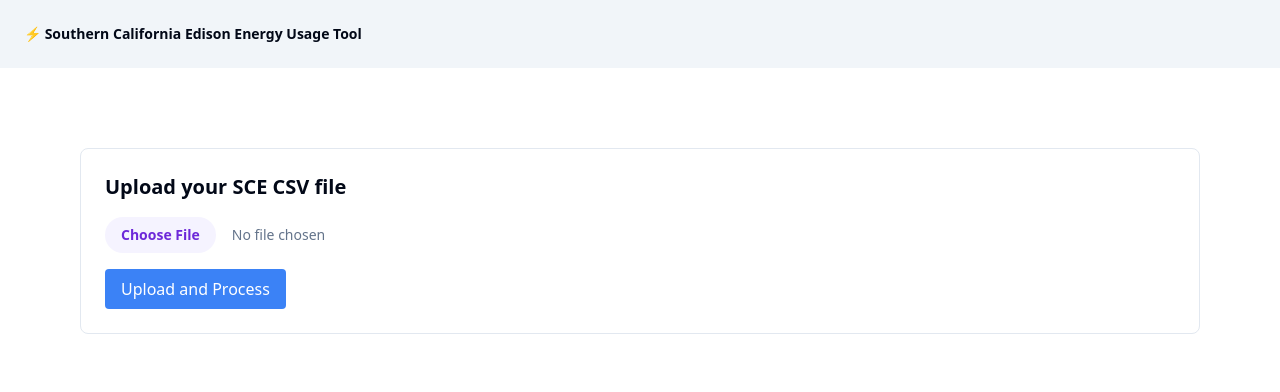
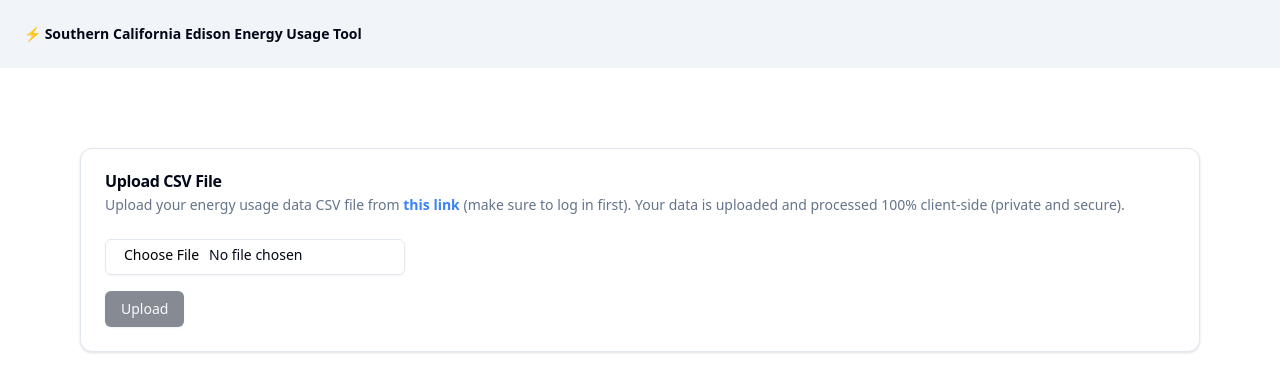
Before and after one commit to ndanny/sce-energy-parser, a Next.js app: page / in a window 1280 px wide. Shown: the top 392 px of the page. Built offline with nearby package versions, Linux system fonts and the light colour scheme.

Commit message:
Use shadcn components

```diff
--- a/src/app/page.tsx
+++ b/src/app/page.tsx
@@ -1,11 +1,9 @@
-import Faq from "../components/feature/faq";
-import FileUpload from "../components/feature/file_upload";
+import CSVUploadCard from "../components/feature/csv-upload-card";
 
 export default function Home() {
   return (
     <div className="min-h-screen p-8 pb-20 sm:p-20">
-      {/* <Faq /> */}
-      <FileUpload />
+      <CSVUploadCard />
     </div>
   );
 }
--- /dev/null
+++ b/src/components/feature/csv-upload-card.tsx
@@ -0,0 +1,77 @@
+"use client";
+
+import React, { useState, ChangeEvent } from "react";
+import Papa from "papaparse";
+import CSVTable from "./csv_table";
+import { Card, CardContent, CardDescription, CardHeader, CardTitle } from "../ui/card";
+import Link from "next/link";
+import { Button } from "../ui/button";
+import { Input } from "../ui/input";
+
+type CSVRow = string[];
+
+const CSVUploadCard: React.FC = () => {
+  const [file, setFile] = useState<File | null>(null);
+  const [csvData, setCsvData] = useState<CSVRow[] | null>(null);
+  const [isLoading, setIsLoading] = useState<boolean>(false);
+
+  const handleFileChange = (event: ChangeEvent<HTMLInputElement>) => {
+    const selectedFile = event.target.files?.[0] || null;
+    setFile(selectedFile);
+  };
+
+  const handleUpload = () => {
+    if (file) {
+      setIsLoading(true);
+      Papa.parse(file, {
+        complete: (result) => {
+          setCsvData(result.data as CSVRow[]);
+          setIsLoading(false);
+        },
+        error: (error) => {
+          console.error("Error parsing CSV:", error);
+          setIsLoading(false);
+        },
+      });
+    } else {
+      console.log("No file selected");
+    }
+  };
+
+  return (
+    <Card>
+      <CardHeader>
+        <CardTitle>Upload CSV File</CardTitle>
+        <CardDescription>
+          Upload your energy usage data CSV file from{" "}
+          <Link
+            href="https://www.sce.com/sma/ESCAA/EscGreenButtonData"
+            className="text-blue-500 font-bold"
+          >
+            this link
+          </Link>{" "} (make sure to log in first). Your data is uploaded and processed 100% client-side (private and secure).
+        </CardDescription>
+      </CardHeader>
+      <CardContent>
+        <Input
+          className="w-[300px] cursor-pointer mb-4"
+          type="file"
+          accept=".csv"
+          onChange={handleFileChange} />
+        <Button
+          onClick={handleUpload}
+          disabled={!file || isLoading}>
+          {isLoading ? "Processing..." : "Upload"}
+        </Button>
+        {csvData && (
+          <p className="mt-4 text-green-600">
+            CSV data loaded successfully! {csvData.length} rows parsed.
+          </p>
+        )}
+        {csvData && <CSVTable data={csvData} />}
+      </CardContent>
+    </Card>
+  );
+};
+
+export default CSVUploadCard;
--- a/src/components/feature/file_upload.tsx
+++ /dev/null
@@ -1,69 +0,0 @@
-"use client";
-
-import React, { useState, ChangeEvent } from "react";
-import Papa from "papaparse";
-import CSVTable from "./csv_table";
-
-type CSVRow = string[];
-
-const FileUpload: React.FC = () => {
-  const [file, setFile] = useState<File | null>(null);
-  const [csvData, setCsvData] = useState<CSVRow[] | null>(null);
-  const [isLoading, setIsLoading] = useState<boolean>(false);
-
-  const handleFileChange = (event: ChangeEvent<HTMLInputElement>) => {
-    const selectedFile = event.target.files?.[0] || null;
-    setFile(selectedFile);
-  };
-
-  const handleUpload = () => {
-    if (file) {
-      setIsLoading(true);
-      Papa.parse(file, {
-        complete: (result) => {
-          setCsvData(result.data as CSVRow[]);
-          setIsLoading(false);
-        },
-        error: (error) => {
-          console.error("Error parsing CSV:", error);
-          setIsLoading(false);
-        },
-      });
-    } else {
-      console.log("No file selected");
-    }
-  };
-
-  return (
-    <div className="p-6 bg-white border border-slate-200 rounded-lg">
-      <h2 className="text-xl font-semibold mb-4">Upload your SCE CSV file</h2>
-      <input
-        type="file"
-        accept=".csv"
-        onChange={handleFileChange}
-        className="block w-full text-sm text-slate-500
-          file:mr-4 file:py-2 file:px-4
-          file:rounded-full file:border-0
-          file:text-sm file:font-semibold
-          file:bg-violet-50 file:text-violet-700
-          hover:file:bg-violet-100
-        "
-      />
-      <button
-        onClick={handleUpload}
-        className="mt-4 px-4 py-2 bg-blue-500 text-white rounded hover:bg-blue-600 transition-colors"
-        disabled={!file || isLoading}
-      >
-        {isLoading ? "Processing..." : "Upload and Process"}
-      </button>
-      {csvData && (
-        <p className="mt-4 text-green-600">
-          CSV data loaded successfully! {csvData.length} rows parsed.
-        </p>
-      )}
-      {csvData && <CSVTable data={csvData} />}
-    </div>
-  );
-};
-
-export default FileUpload;
--- /dev/null
+++ b/src/components/ui/card.tsx
@@ -0,0 +1,76 @@
+import * as React from "react"
+
+import { cn } from "@/lib/utils"
+
+const Card = React.forwardRef<
+  HTMLDivElement,
+  React.HTMLAttributes<HTMLDivElement>
+>(({ className, ...props }, ref) => (
+  <div
+    ref={ref}
+    className={cn(
+      "rounded-xl border bg-card text-card-foreground shadow",
+      className
+    )}
+    {...props}
+  />
+))
+Card.displayName = "Card"
+
+const CardHeader = React.forwardRef<
+  HTMLDivElement,
+  React.HTMLAttributes<HTMLDivElement>
+>(({ className, ...props }, ref) => (
+  <div
+    ref={ref}
+    className={cn("flex flex-col space-y-1.5 p-6", className)}
+    {...props}
+  />
+))
+CardHeader.displayName = "CardHeader"
+
+const CardTitle = React.forwardRef<
+  HTMLParagraphElement,
+  React.HTMLAttributes<HTMLHeadingElement>
+>(({ className, ...props }, ref) => (
+  <h3
+    ref={ref}
+    className={cn("font-semibold leading-none tracking-tight", className)}
+    {...props}
+  />
+))
+CardTitle.displayName = "CardTitle"
+
+const CardDescription = React.forwardRef<
+  HTMLParagraphElement,
+  React.HTMLAttributes<HTMLParagraphElement>
+>(({ className, ...props }, ref) => (
+  <p
+    ref={ref}
+    className={cn("text-sm text-muted-foreground", className)}
+    {...props}
+  />
+))
+CardDescription.displayName = "CardDescription"
+
+const CardContent = React.forwardRef<
+  HTMLDivElement,
+  React.HTMLAttributes<HTMLDivElement>
+>(({ className, ...props }, ref) => (
+  <div ref={ref} className={cn("p-6 pt-0", className)} {...props} />
+))
+CardContent.displayName = "CardContent"
+
+const CardFooter = React.forwardRef<
+  HTMLDivElement,
+  React.HTMLAttributes<HTMLDivElement>
+>(({ className, ...props }, ref) => (
+  <div
+    ref={ref}
+    className={cn("flex items-center p-6 pt-0", className)}
+    {...props}
+  />
+))
+CardFooter.displayName = "CardFooter"
+
+export { Card, CardHeader, CardFooter, CardTitle, CardDescription, CardContent }
--- /dev/null
+++ b/src/components/ui/input.tsx
@@ -0,0 +1,25 @@
+import * as React from "react"
+
+import { cn } from "@/lib/utils"
+
+export interface InputProps
+  extends React.InputHTMLAttributes<HTMLInputElement> {}
+
+const Input = React.forwardRef<HTMLInputElement, InputProps>(
+  ({ className, type, ...props }, ref) => {
+    return (
+      <input
+        type={type}
+        className={cn(
+          "flex h-9 w-full rounded-md border border-input bg-transparent px-3 py-1 text-sm shadow-sm transition-colors file:border-0 file:bg-transparent file:text-sm file:font-medium placeholder:text-muted-foreground focus-visible:outline-none focus-visible:ring-1 focus-visible:ring-ring disabled:cursor-not-allowed disabled:opacity-50",
+          className
+        )}
+        ref={ref}
+        {...props}
+      />
+    )
+  }
+)
+Input.displayName = "Input"
+
+export { Input }
```
